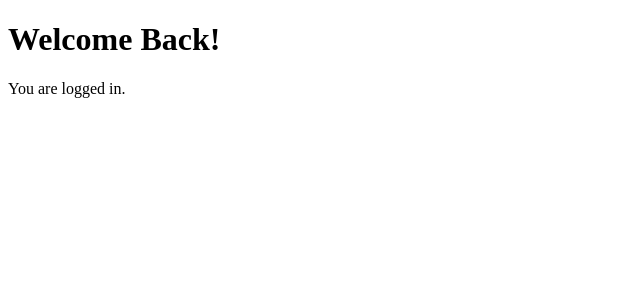
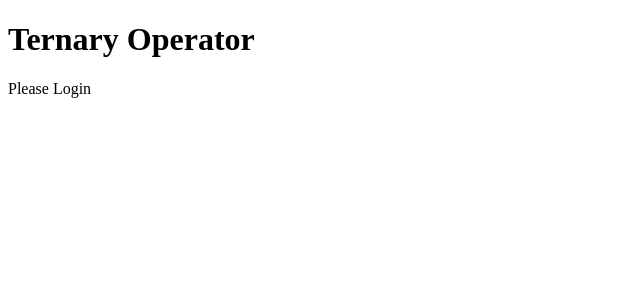
Before and after one commit to abdullahshabir31/React-Learning, a React (Vite) app: page / in a window 1280 px wide. Shown: the top 300 px of the page, without its empty margins (0-640 px from the left). Built offline with nearby package versions, Linux system fonts and the light colour scheme.

Commit message:
Add ternary operator example

```diff
--- /dev/null
+++ b/src/07-Conditional-Rendering/02-ternary-operator.jsx
@@ -0,0 +1,13 @@
+function TernaryOperator() {
+  const isLoggedIn = false;
+
+  return (
+    <div>
+      <h1>Ternary Operator</h1>
+
+      <p>{isLoggedIn ? "Welcome Back!" : "Please Login"}</p>
+    </div>
+  );
+}
+
+export default TernaryOperator;
--- a/src/App.jsx
+++ b/src/App.jsx
@@ -1,7 +1,7 @@
-import IfElseRendering from "./07-Conditional-Rendering/01-if-else-rendering";
+import TernaryOperator from "./07-Conditional-Rendering/02-ternary-operator";
 
 function App() {
-  return <IfElseRendering />;
+  return <TernaryOperator />;
 }
 
 export default App;
```
